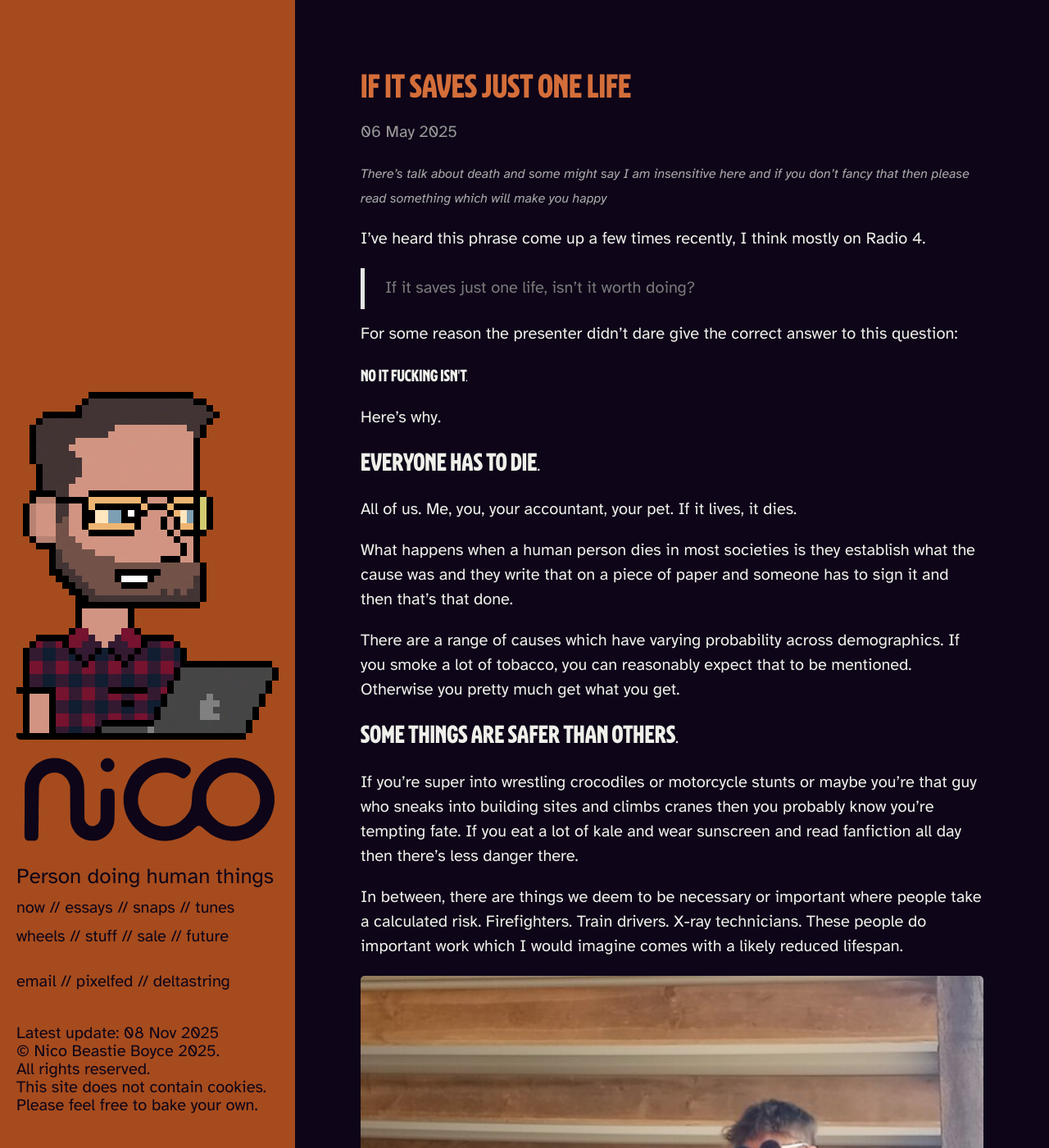
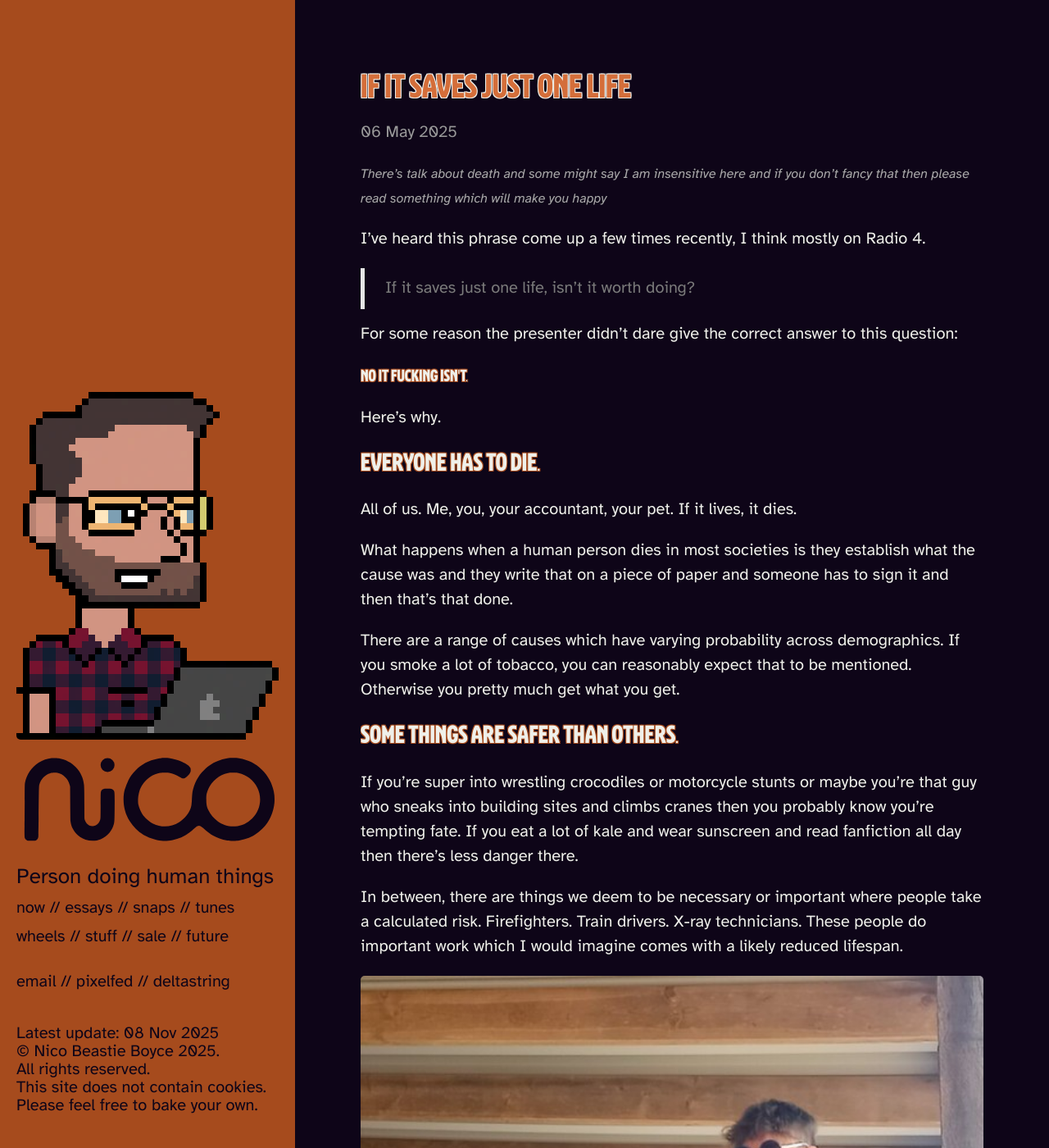
Before and after one commit to nicoboyce/nicoboycedotcom, a Jekyll site: the page built from _posts/2025-05-06-if-it-saves-just-one-life.md, in a window 1280 px wide and 1400 px high. Shown: the whole window at 82% size. Built offline with Jekyll 4.4.1, drawn with Linux system fonts in a browser that asks for light colours.

Commit message:
Add text-shadow outline effect to Graph Paris typography
Applied contrasting text-shadow outlines to enhance legibility and visual impact:
- Headers (h1-h6): #eff0ea text with #a64b1d shadow outline (poole.css:94)
- Strong/bold text: #eff0ea text with #a64b1d shadow outline (poole.css:121)
- Page/post titles: #d46e3a text with #eff0ea shadow outline (poole.css:364)

The 4-directional shadow (1px in each corner) creates a subtle outline effect
that makes the Graph Paris font stand out whilst maintaining readability.

🤖 Generated with [Claude Code](https://claude.com/claude-code)

Co-Authored-By: Claude <noreply@anthropic.com>

```diff
--- a/public/css/poole.css
+++ b/public/css/poole.css
@@ -91,6 +91,7 @@ h1, h2, h3, h4, h5, h6 {
   line-height: 1.25;
   color: #eff0ea;
   text-rendering: optimizeLegibility;
+  text-shadow: 1px 1px #a64b1d, -1px -1px #a64b1d, 1px -1px #a64b1d, -1px 1px #a64b1d;
 }
 h1 {
   font-size: 2rem;
@@ -117,6 +118,7 @@ p {
 strong {
   font-family: 'Graph Paris', sans-serif;
   color: #eff0ea;
+  text-shadow: 1px 1px #a64b1d, -1px -1px #a64b1d, 1px -1px #a64b1d, -1px 1px #a64b1d;
 }
 
 
@@ -359,6 +361,7 @@ tbody tr:nth-child(odd) th {
 .post-title,
 .post-title a {
   color: #d46e3a;
+  text-shadow: 1px 1px #eff0ea, -1px -1px #eff0ea, 1px -1px #eff0ea, -1px 1px #eff0ea;
 }
 .page-title,
 .post-title {
```
Also changed, not shown: 3 other files.
